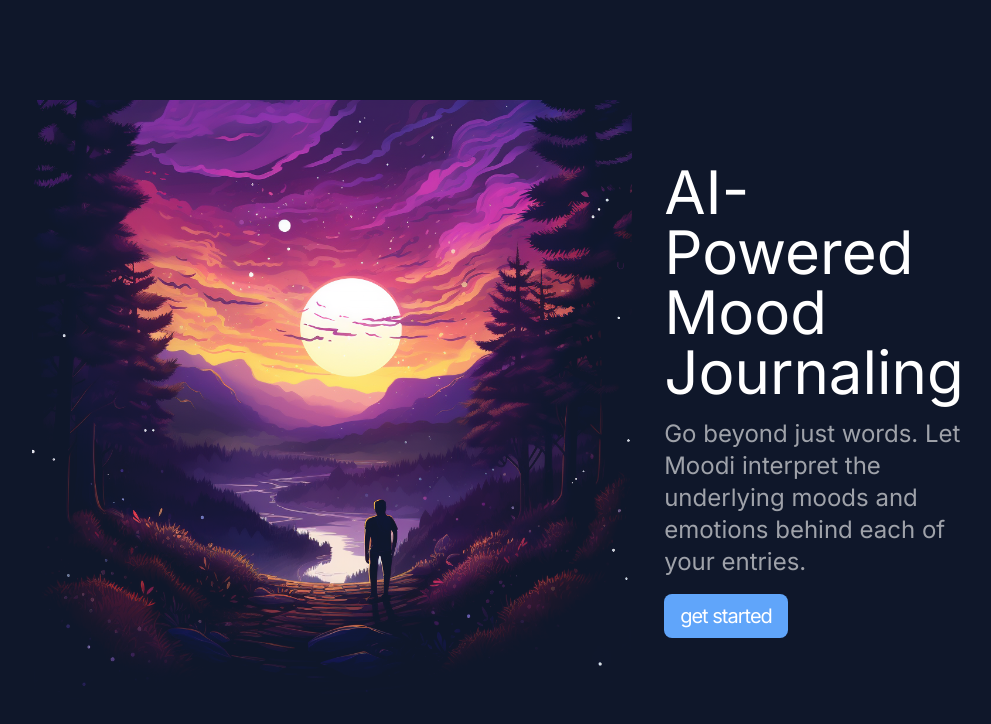
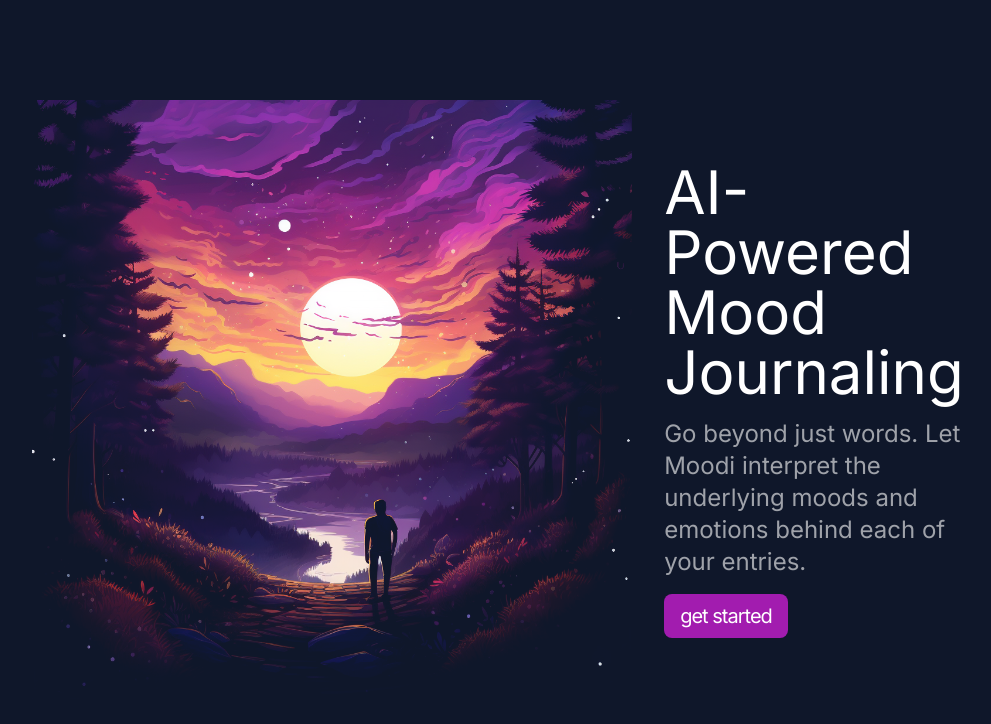
Before and after one commit to AnthonyW90/moodi, a Next.js app: page / in a window 1280 px wide. Shown: the top 724 px of the page, without its empty margins (142-1133 px from the left). Built offline with nearby package versions, Linux system fonts and the light colour scheme.

Commit message:
updated button to match image

```diff
--- a/app/page.tsx
+++ b/app/page.tsx
@@ -20,7 +20,7 @@ export default function Home() {
 					</p>
 					<div>
 						<Link href={'/'}>
-							<button className="bg-blue-400 px-4 py-2 rounded-lg text-xl tracking-tighter">
+							<button className="bg-fuchsia-700 px-4 py-2 rounded-lg text-xl tracking-tighter">
 								get started
 							</button>
 						</Link>
```
